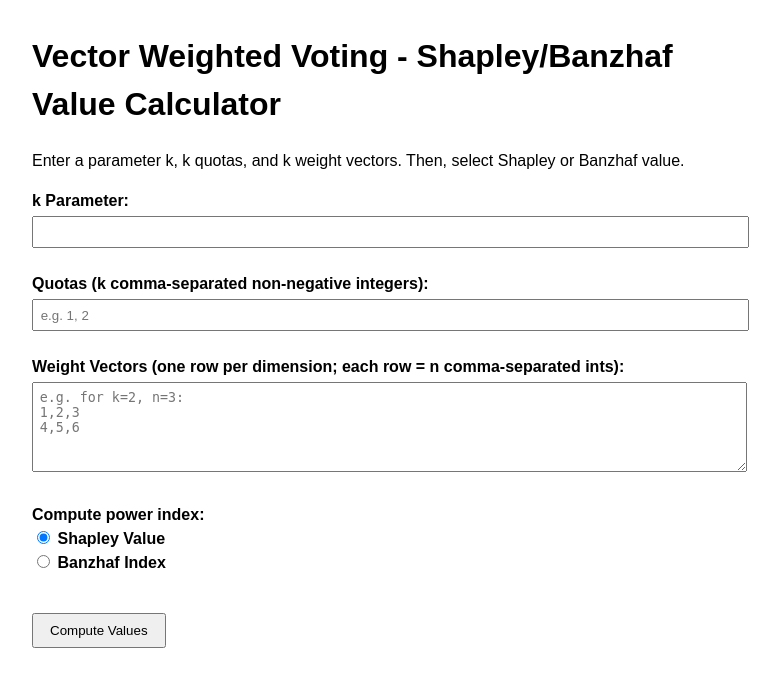
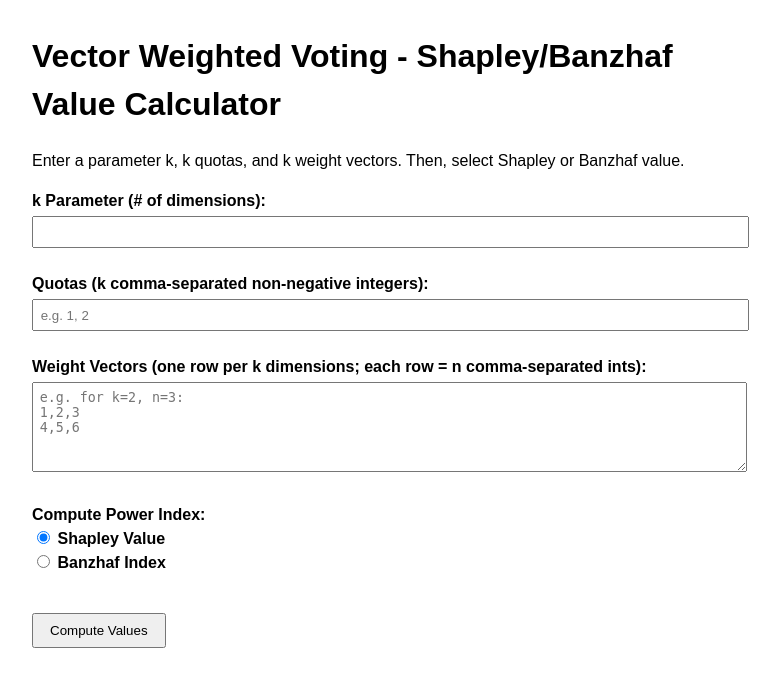
Before and after one commit to iane884/CS396_EC, a Flask app: page / in a window 1280 px wide. Shown: the top 687 px of the page, without its empty margins (258-1038 px from the left). Run offline with Flask 3, Linux system fonts and the light colour scheme.

Commit message:
updated text

```diff
--- a/templates/index.html
+++ b/templates/index.html
@@ -22,7 +22,7 @@
 
   <form method="POST" action="/compute">
     <!-- k -->
-    <label for="k">k Parameter:</label>
+    <label for="k">k Parameter (# of dimensions):</label>
     <input type="number" id="k" name="k" min="1">
     <br><br>
 
@@ -32,12 +32,12 @@
     <br><br>
 
     <!-- Weight vectors -->
-    <label for="weights">Weight Vectors (one row per dimension; each row = n comma-separated ints):</label>
+    <label for="weights">Weight Vectors (one row per k dimensions; each row = n comma-separated ints):</label>
     <textarea id="weights" name="weights" rows="5" required placeholder="e.g. for k=2, n=3: &#10;1,2,3&#10;4,5,6"></textarea>
     <br><br>
 
     <!-- Index type -->
-    <label>Compute power index:</label><br>
+    <label>Compute Power Index:</label><br>
     <input type="radio" id="shapley" name="index_type" value="shapley" checked>
     <label for="shapley">Shapley Value</label><br>
     <input type="radio" id="banzhaf" name="index_type" value="banzhaf">
```
